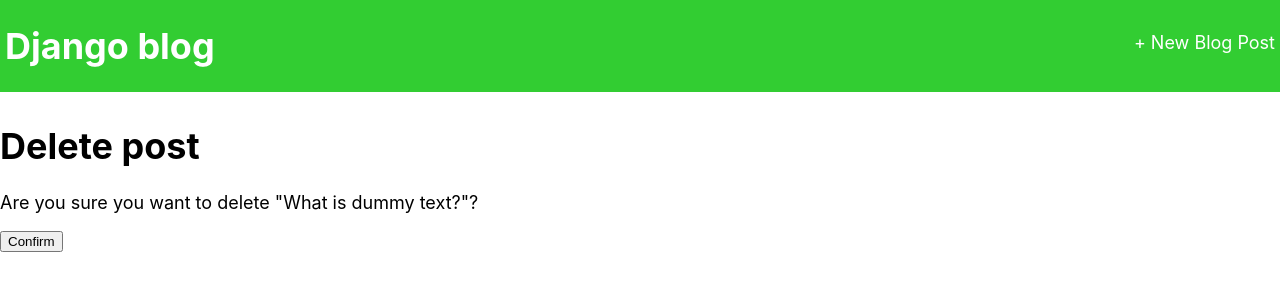
After one commit to mark-akbarov/django_blog, a Django app: page /post/2/delete/ in a window 1280 px wide. The commit adds this page. Shown: the top 300 px of the page. Run offline with Django 4.2, Linux system fonts and the light colour scheme; data comes from the database, SQL or seed files in the repository; both versions use the stored data as it was after the commit.

Commit message:
Add Form, Update and Delete functionality

```diff
--- a/blog/models.py
+++ b/blog/models.py
@@ -1,4 +1,5 @@
 from django.db import models
+from django.urls import reverse
 
 
 class Post(models.Model):
@@ -11,3 +12,6 @@ class Post(models.Model):
 
     def __str__(self):
         return self.title
+
+    def get_absolute_url(self):
+        return reverse('post-detail', args=[str(self.id)])
--- a/blog/urls.py
+++ b/blog/urls.py
@@ -1,8 +1,11 @@
 from django.urls import path
-from .views import BlogDetailView, BlogListView
+from .views import BlogDetailView, BlogListView , BlogCreateView, BlogUpdateView, BlogDeleteView
 
 
 urlpatterns = [
+    path('post/<int:pk>/delete/', BlogDeleteView.as_view(), name='post-delete'),
+    path('post/<int:pk>/edit/', BlogUpdateView.as_view(), name='post-edit'),
+    path('post/new/', BlogCreateView.as_view(), name='post-new'),
     path('', BlogListView.as_view(), name='home'),
     path('post/<int:pk>/', BlogDetailView.as_view(), name='post-detail')
 ]
--- a/blog/views.py
+++ b/blog/views.py
@@ -1,6 +1,6 @@
 from django.shortcuts import render
-from django.views.generic import ListView, DetailView
-
+from django.views.generic import ListView, DetailView, CreateView, UpdateView, DeleteView
+from django.urls import reverse_lazy
 from .models import Post
 
 
@@ -12,3 +12,21 @@ class BlogListView(ListView):
 class BlogDetailView(DetailView):
     model =  Post
     template_name = 'post_detail.html'
+
+
+class BlogCreateView(CreateView):
+    model = Post
+    template_name = 'post_new.html'
+    fields = ['title', 'author', 'body']
+
+
+class BlogUpdateView(UpdateView):
+    model = Post
+    template_name = 'post_edit.html'
+    fields = ['title', 'body']
+
+
+class BlogDeleteView(DeleteView):
+    model = Post
+    template_name = 'post_delete.html'
+    success_url = reverse_lazy('home')
--- a/static/css/base.css
+++ b/static/css/base.css
@@ -11,6 +11,16 @@ header {
     display: flex;
     background-color:limegreen;
     }
+
+a, a:visited{
+    padding-right: 5px;
+    text-decoration: none;
+    color: white;
+}
+
+a.special-button{
+    color: black;
+}
 
 header h1 a {
     color: white;
--- a/templates/base.html
+++ b/templates/base.html
@@ -6,12 +6,17 @@
         <link href="{% static 'css/base.css' %}" rel="stylesheet">
     </head>
     <body>
-        <header>
-            <h1><a href="{% url 'home' %}">Django blog</a></h1>
-        </header>
         <div>
-            {% block content %}
-            {% endblock content %}
+            <header>
+                <div class="nav-left">
+                     <h1><a href="{% url 'home' %}">Django blog</a></h1>
+                </div>
+                <div class="nav-right">
+                <a href="{% url 'post-new' %}">+ New Blog Post</a>
+                </div>
+              </header>
+        {% block content %}
+        {% endblock content %}
         </div>
     </body>
 </html>
--- /dev/null
+++ b/templates/post_delete.html
@@ -0,0 +1,8 @@
+{% extends 'base.html' %}
+{% block content %}
+<h1>Delete post</h1>
+<form action="" method="post">{% csrf_token %}
+    <p>Are you sure you want to delete "{{ post.title }}"?</p>
+    <input type="submit" value="Confirm">
+</form>
+{% endblock content %}
```
Also changed, not shown: templates/post_detail.html (+6 -2 lines), templates/post_edit.html (added, +9 -0 lines), templates/post_new.html (added, +8 -0 lines), db.sqlite3.
